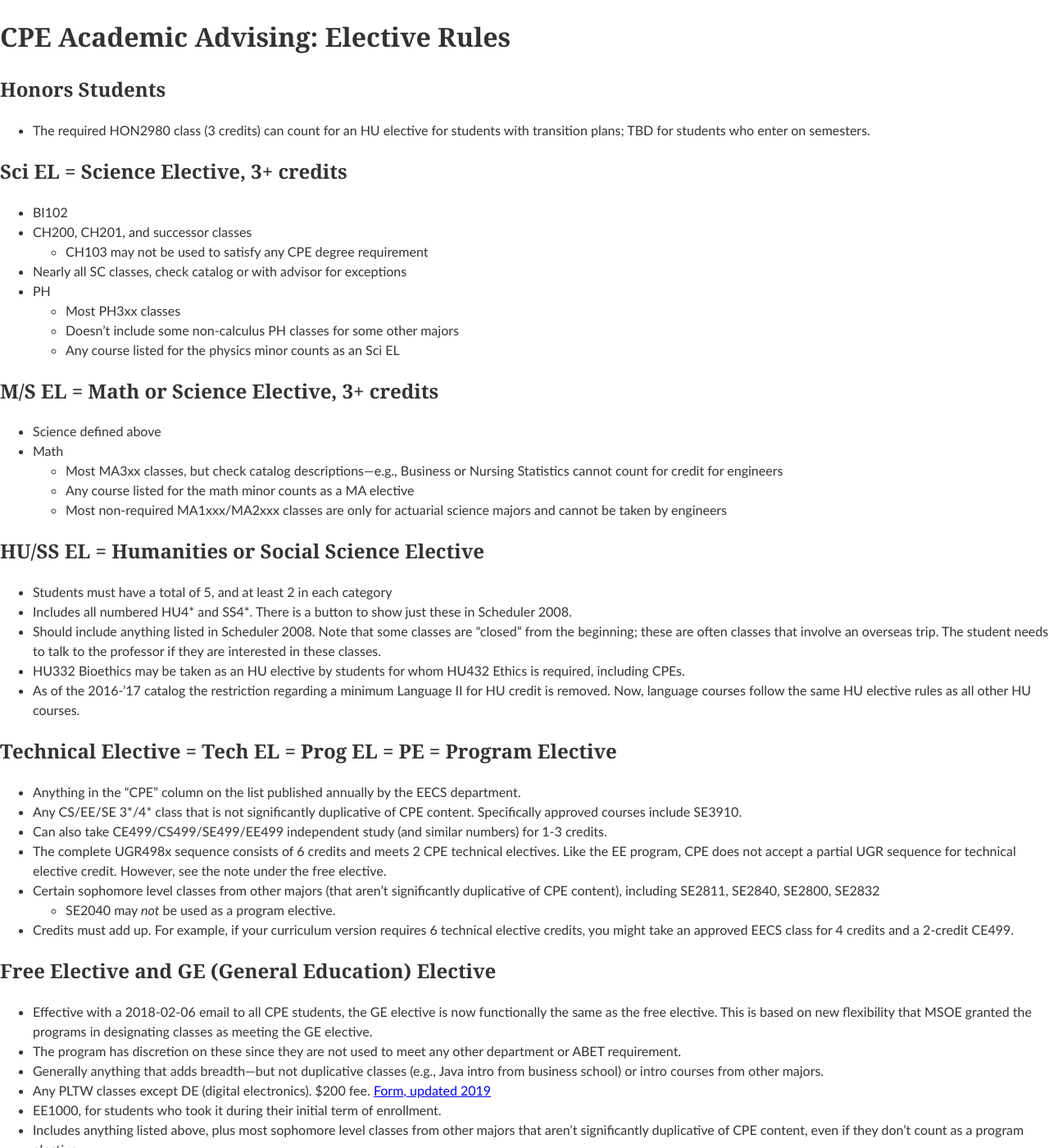
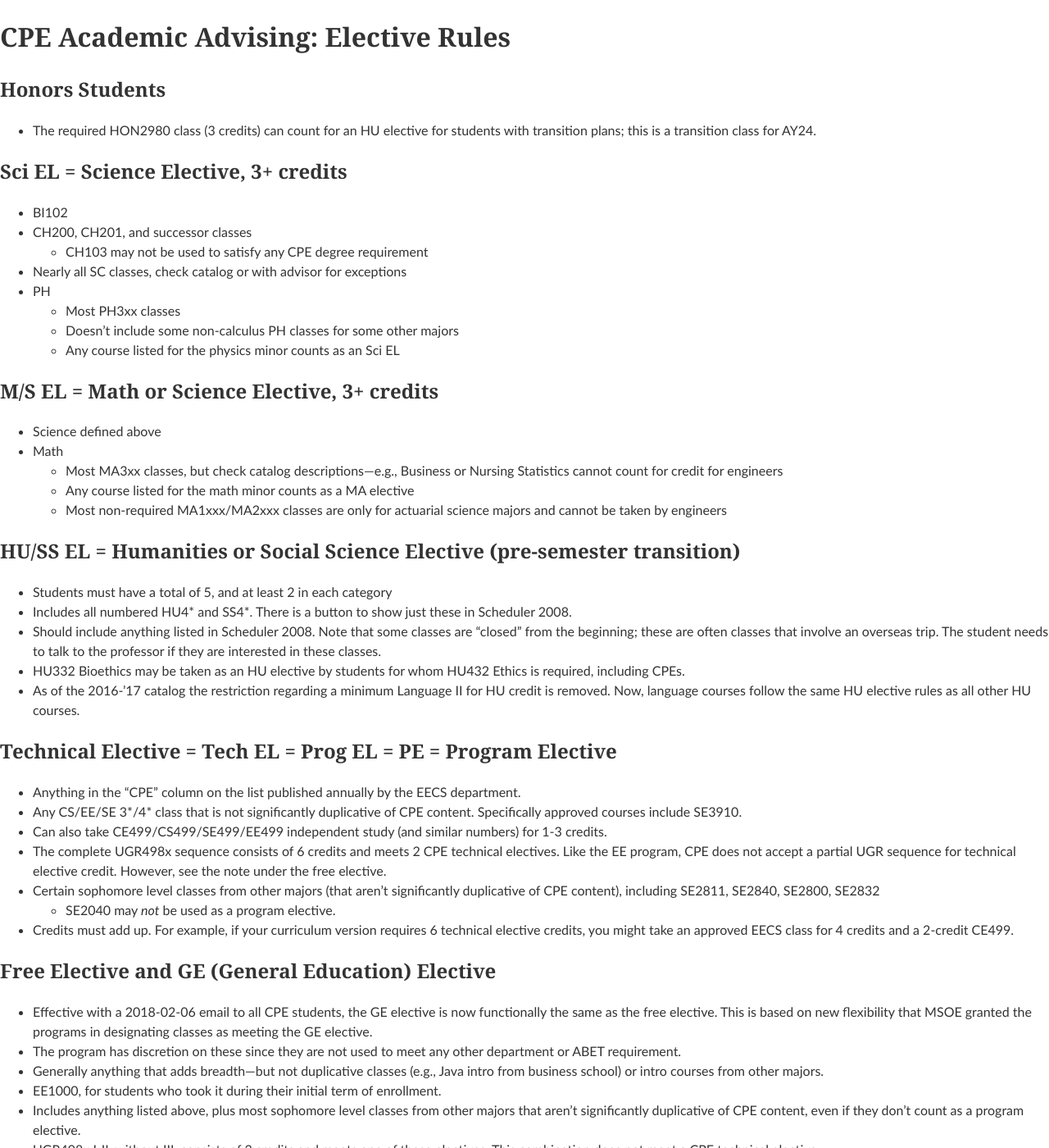
Before and after one commit to edurant/edurant.github.io, a Jekyll site: the page built from advising/cpeElectiveRules.md, in a window 1280 px wide and 1400 px high. Shown: the whole window at 82% size. Built offline with Jekyll 4.4.1, drawn with Linux system fonts in a browser that asks for light colours; some of the changed text lies outside the part shown.

Commit message:
CPE electives tweaks; PLTW xfer phased out

```diff
--- a/advising/cpeElectiveRules.md
+++ b/advising/cpeElectiveRules.md
@@ -1,11 +1,11 @@
 ---
 title: "CPE Academic Advising: Elective Rules"
-date: 2023-04-25 16:25:30 -0500
+date: 2023-05-01 12:52:30 -0500
 ---
 
 ## Honors Students
 
-* The required HON2980 class (3 credits) can count for an HU elective for students with transition plans; TBD for students who enter on semesters.
+* The required HON2980 class (3 credits) can count for an HU elective for students with transition plans; this is a transition class for AY24.
 
 ## Sci EL = Science Elective, 3+ credits
 * BI102
@@ -24,7 +24,7 @@ date: 2023-04-25 16:25:30 -0500
   * Any course listed for the math minor counts as a MA elective
   * Most non-required MA1xxx/MA2xxx classes are only for actuarial science majors and cannot be taken by engineers
 
-## HU/SS EL = Humanities or Social Science Elective
+## HU/SS EL = Humanities or Social Science Elective (pre-semester transition)
 * Students must have a total of 5, and at least 2 in each category
 * Includes all numbered HU4\* and SS4\*. There is a button to show just these in Scheduler 2008.
 * Should include anything listed in Scheduler 2008. Note that some classes are &ldquo;closed&rdquo; from the beginning; these are often classes that involve an overseas trip. The student needs to talk to the professor if they are interested in these classes.
@@ -44,7 +44,6 @@ date: 2023-04-25 16:25:30 -0500
 * Effective with a 2018-02-06 email to all CPE students, the GE elective is now functionally the same as the free elective. This is based on new flexibility that MSOE granted the programs in designating classes as meeting the GE elective.
 * The program has discretion on these since they are not used to meet any other department or ABET requirement.
 * Generally anything that adds breadth&mdash;but not duplicative classes (e.g., Java intro from business school) or intro courses from other majors.
-* Any PLTW classes except DE (digital electronics). $200 fee. [Form, updated 2019](https://msoe.s3.amazonaws.com/files/resources/2019-update-pltw-credit-app.pdf)
 * EE1000, for students who took it during their initial term of enrollment.
 * Includes anything listed above, plus most sophomore level classes from other majors that aren't significantly duplicative of CPE content, even if they don't count as a program elective.
 * UGR498x I-II, without III, consists of 3 credits and meets one of these electives. This combination does not meet a CPE technical elective.
```
